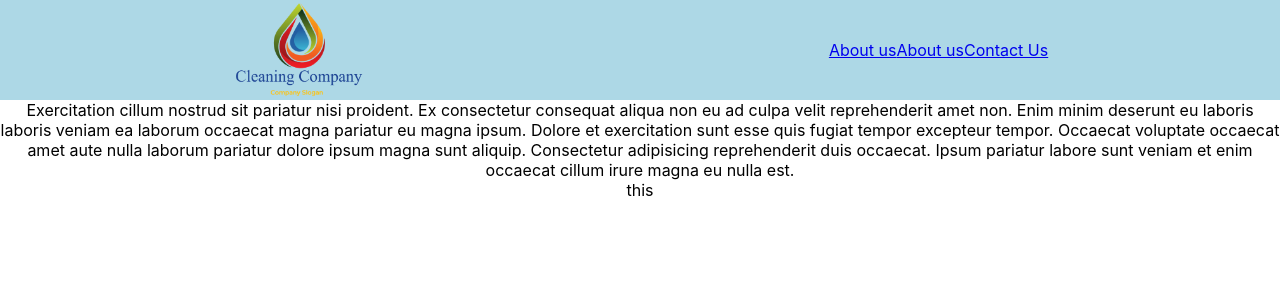
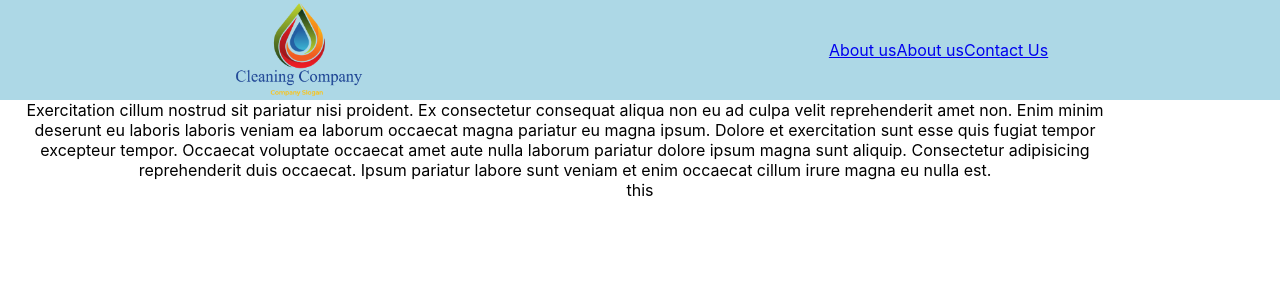
Before and after one commit to rgonzalez09/Cleaning, a React (Create React App) app: page / in a window 1280 px wide. Shown: the top 300 px of the page. Built offline with nearby package versions, Linux system fonts and the light colour scheme.

Commit message:
styling to bodyh

```diff
--- a/src/components/Body/body.css
+++ b/src/components/Body/body.css
@@ -0,0 +1,3 @@
+.body {
+  margin-right: 150px;
+}
--- a/src/components/Body/body.jsx
+++ b/src/components/Body/body.jsx
@@ -3,7 +3,7 @@ import "./body.css";
 
 export default function body() {
   return (
-    <div>
+    <div className="body">
       Exercitation cillum nostrud sit pariatur nisi proident. Ex consectetur
       consequat aliqua non eu ad culpa velit reprehenderit amet non. Enim minim
       deserunt eu laboris laboris veniam ea laborum occaecat magna pariatur eu
```
